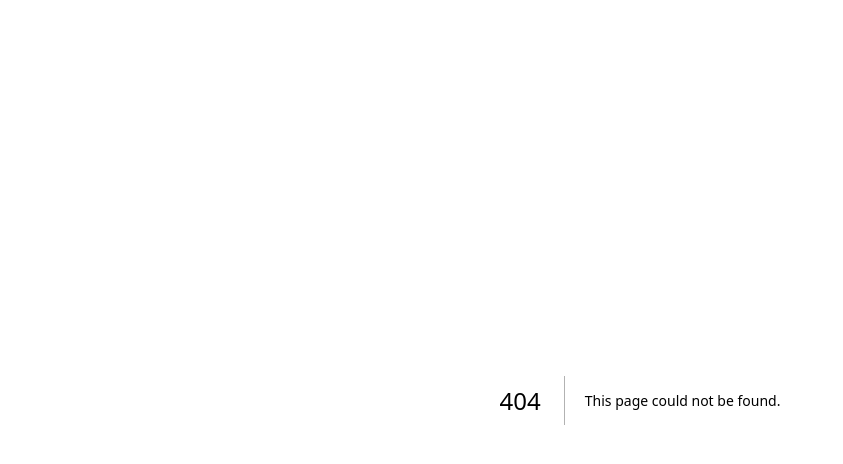
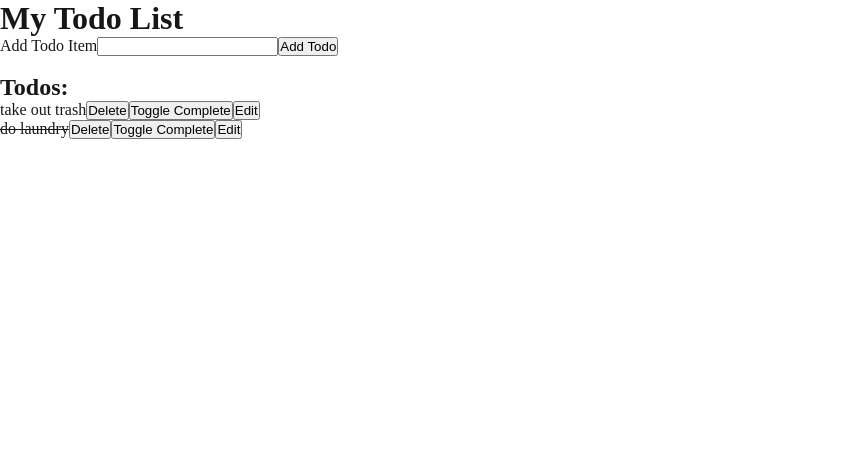
Before and after one commit to toaney/turbo-demo, a Next.js app in the folder apps/web/: page /test3 in a window 1280 px wide. Before the commit this address had no page. Shown: the top 464 px of the page, without its empty margins (0-843 px from the left). Built offline with nearby package versions, Linux system fonts and the light colour scheme.

Commit message:
add page3 todo list

```diff
--- /dev/null
+++ b/apps/web/app/test3/components/TodoItem.tsx
@@ -0,0 +1,43 @@
+"use client";
+
+import {useState} from 'react';
+import type { Todo } from "../page";
+
+interface TodoItemProps {
+    item: Todo;
+    actions: {
+        handleDeleteTodo: (todoId: string) => void;
+        handleToggleComplete: (todoId: string) => void;
+        handleUpdateText: (todoId: string, updatedText: string) => void;
+    };
+}
+
+export default function TodoItem ({item, actions}: TodoItemProps) {
+    const {handleDeleteTodo, handleToggleComplete, handleUpdateText} = actions;
+    const [editedTodoText, setEditedTodoText] = useState(item.text);
+    const [isEditing, setIsEditing] = useState(false);
+
+
+    const handleEditTodoText = () => {
+        // id, new text
+        handleUpdateText(item.id, editedTodoText);
+        setIsEditing(false);
+    }
+
+    return (
+        <li>
+            {isEditing?
+                <>
+                    <input value={editedTodoText} onChange={(e) => setEditedTodoText(e.target.value)}></input>
+                    <button onClick={() => {handleEditTodoText()}}>Save</button>
+                    <button onClick={() => {setIsEditing(false)}}>Cancel</button>
+                </>
+            :
+                <span className={item.isComplete? "isComplete": ""}>{item.text}</span>
+            }
+            <button onClick={()=> handleDeleteTodo(item.id)}>Delete</button>
+            <button onClick={()=> handleToggleComplete(item.id)}>Toggle Complete</button>
+            <button onClick={() => setIsEditing(true)}>Edit</button>
+        </li>
+    )
+};
--- /dev/null
+++ b/apps/web/app/test3/page.tsx
@@ -0,0 +1,91 @@
+"use client";
+import {useState} from "react";
+import TodoItem from "./components/TodoItem";
+
+// Requirements
+
+// 1. works with SSR components
+// 2. page displays a list of todos
+// 3. user can add todo
+// 4. user can delete todo
+// 5. user cna modify todo
+// 6. user cna mark todo complete
+// 7. todos persist on page refresh
+
+// TODO JSON SCHEMA
+
+// {
+//  id: string,
+//  text: string,
+//  isCompleted: boolean
+// }
+
+// REST APIs
+// GET
+// DELETE
+
+export type Todo = {
+    id: string;
+    text: string;
+    isComplete: boolean;
+};
+
+const MOCK_DATA: Todo[] = [
+    {
+        id: crypto.randomUUID(),
+        text: "take out trash",
+        isComplete: false
+    },
+    {
+        id: crypto.randomUUID(),
+        text: "do laundry",
+        isComplete: true
+    }
+]
+
+export default function page3(){
+    const [todos, setTodos] = useState<Todo[]>(MOCK_DATA);
+    const [todoInput, setTodoInput] = useState("");
+
+    const handleAddTodo = () => {
+        setTodos(prev => [...prev, {id: crypto.randomUUID(), text: todoInput, isComplete: false}]);
+        setTodoInput("");
+    }
+
+    const handleDeleteTodo = (todoId: string) => {
+        setTodos(prev => prev.filter((item)=> item.id !== todoId))
+    }
+
+    const handleToggleComplete = (todoId: string) => {
+        setTodos( prev => prev.map((item) => {
+            return item.id === todoId ? {...item, isComplete: !item.isComplete } : item
+        }))
+    }
+
+    const handleUpdateText = (todoId: string, updatedText: string) => {
+        setTodos(prev => prev.map(item => item.id === todoId ? {...item, text: updatedText} : item))
+    }
+
+    return (
+        <>
+            <style>{`
+                .isComplete {
+                    text-decoration: line-through;
+                }
+            `}</style>
+            <h1>My Todo List</h1>
+            <label htmlFor="todoInput">Add Todo Item</label>
+            <input id="todoInput" type="text" value={todoInput} onChange={(e) => setTodoInput(e.target.value)}></input>
+            <button onClick={() => handleAddTodo()}>Add Todo</button>
+            <br/><br/>
+            <h2>Todos:</h2>
+            <ul>
+                {todos.map((item)=> {
+                    return (
+                        <TodoItem key={item.id} item={item} actions={{handleDeleteTodo, handleToggleComplete, handleUpdateText}}/>
+                    )
+                })}
+            </ul>
+        </>
+    )
+}
```
Also changed, not shown: apps/web/app/test/page.tsx (+20 -8 lines).
